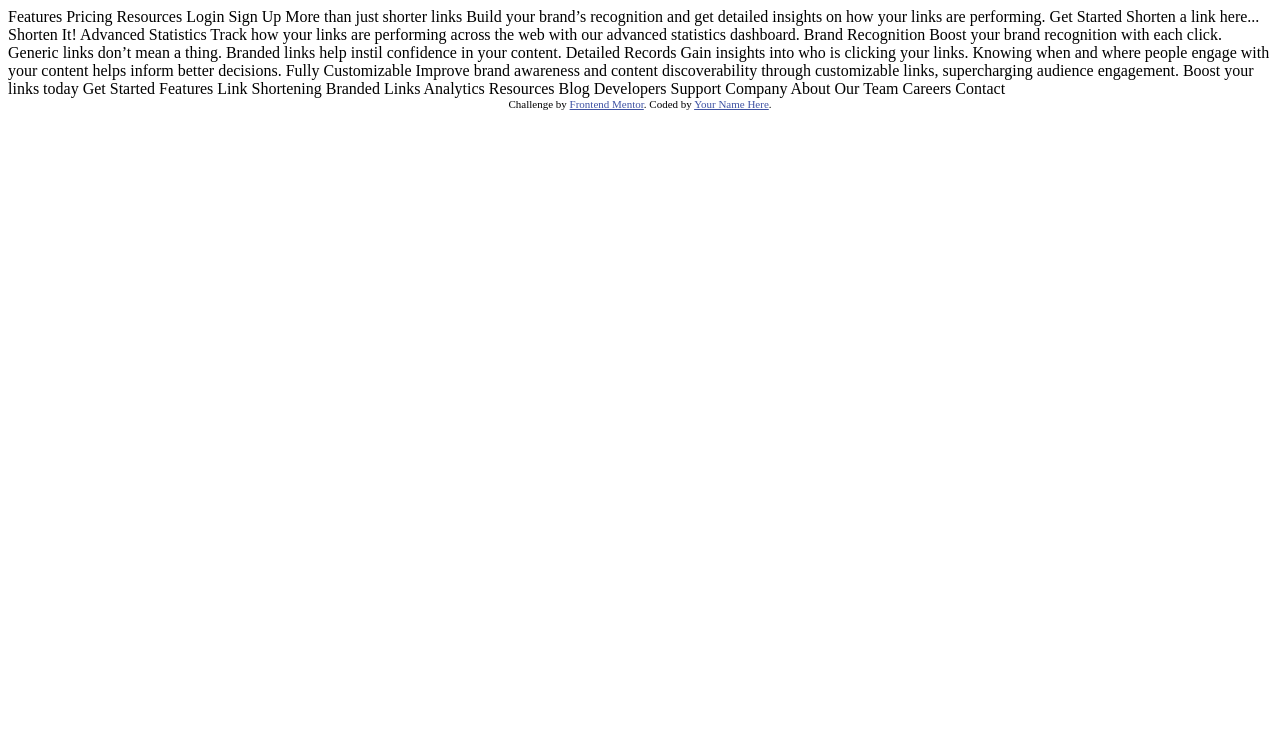
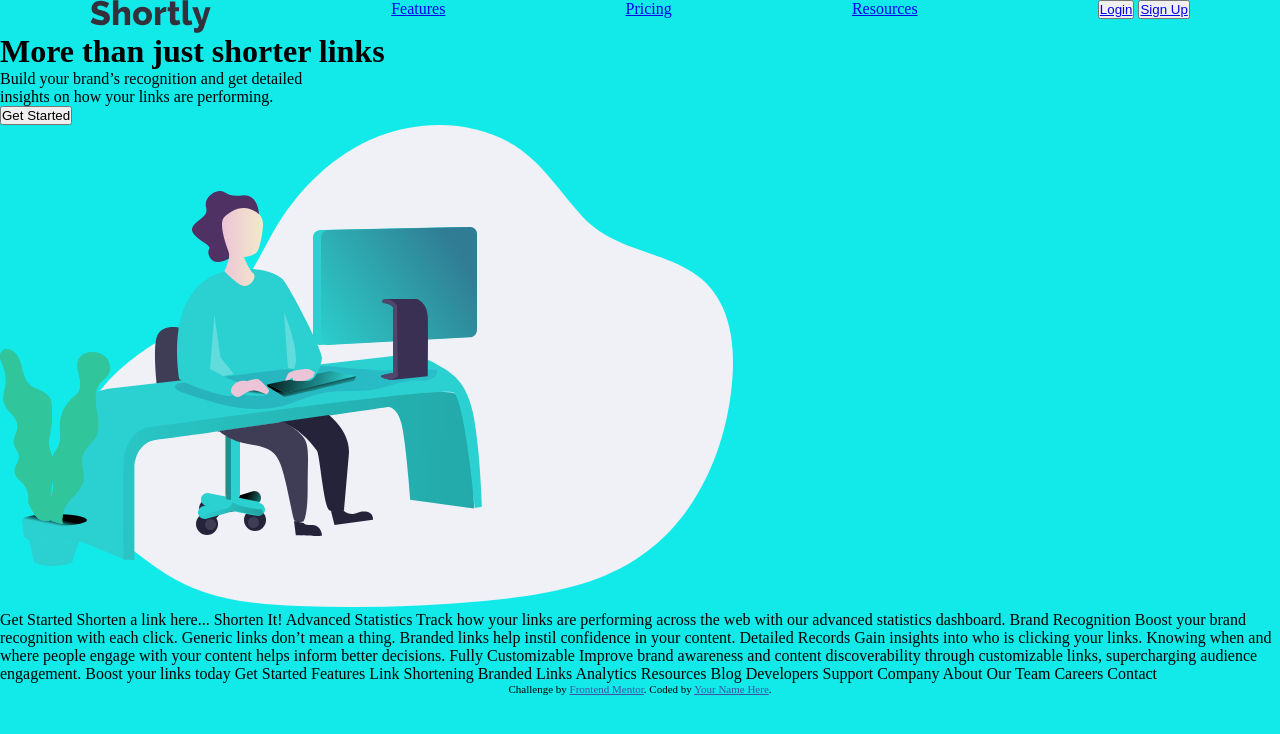
Before and after one commit to marksimmons2288/Capstone-Project-LVL-2, a plain HTML site: page url-shortening-api-master/index.html in a window 1280 px wide. Drawn offline with Linux system fonts and the light colour scheme.

Commit message:
update html and css

```diff
--- a/url-shortening-api-master/index.html
+++ b/url-shortening-api-master/index.html
@@ -15,21 +15,40 @@
   </style>
 
   <!-- CSS Styles -->
-
+   <link rel="stylesheet" href="styles/desktop.styles.css">
 </head>
 <body>
+<!-- Flex row this across the top of page -->
+ <form>
+  <nav class="nav_bar">
 
-  Features
-  Pricing
-  Resources
+    <img src="images/logo.svg" alt="nav_logo">
+    <!-- links -->
+      <a href="features">Features</a>
+      <a href="pricing">Pricing</a>
+      <a href="resources">Resources</a>
+      <!-- sign in buttons in a div -->
+    <div class="sign_in_btns">
+      <button><a href="login" class="login_btn">Login</a></button>
+      <button><a href="sign up" class="sign_up_btn">Sign Up</a> </button>
+    </div>
+  </nav>
+  <!-- Main Form -->
 
-  Login
-  Sign Up
+<!-- Title -->
+ <h1>More than just shorter links</h1>
+ <!-- Subtitle -->
+  <p>Build your brand’s recognition and get detailed <br> insights
+  on how your links are performing.</p>
+<!-- Get Started Button -->
+    <button type="button" class="start_btn"> Get Started</button>
+<div class="form_img">
+    <img src="images/illustration-working.svg" alt="Computer Desk">
+  </div>
 
-  More than just shorter links
 
-  Build your brand’s recognition and get detailed insights
-  on how your links are performing.
+  </form>
+
 
   Get Started
 
--- /dev/null
+++ b/url-shortening-api-master/styles/desktop.styles.css
@@ -0,0 +1,23 @@
+*,
+*::before,
+*::after {
+    margin: 0;
+    padding: 0;
+    box-sizing: border-box;
+}
+
+body{
+  background-color: rgb(18, 234, 234);
+  display: flex;
+  flex-direction: column;
+  margin: auto 0;
+
+}
+.nav_bar {
+    display: flex;
+    justify-items: flex-start;
+    justify-content: space-around;
+}
+.sign_in_btns{
+
+}
```
